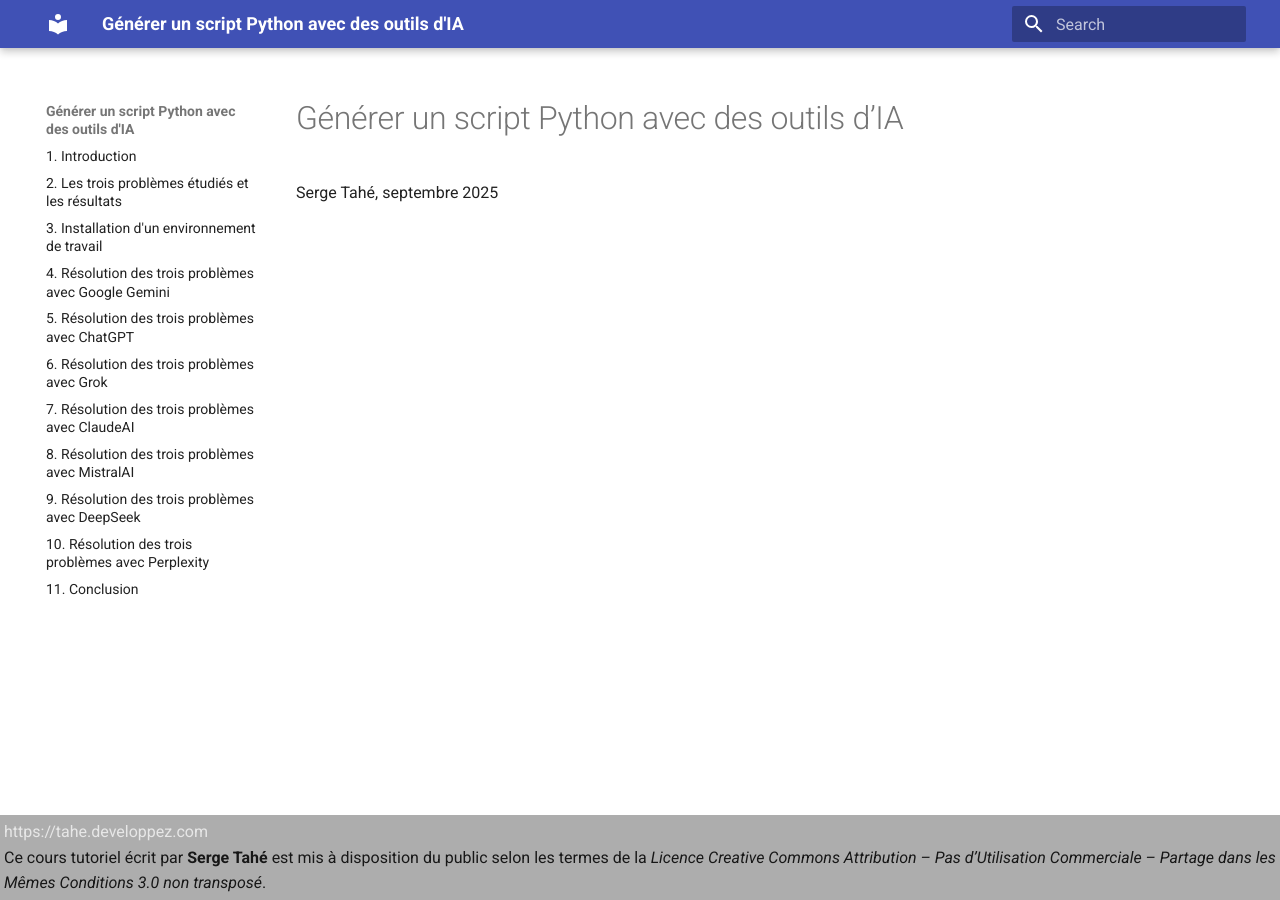
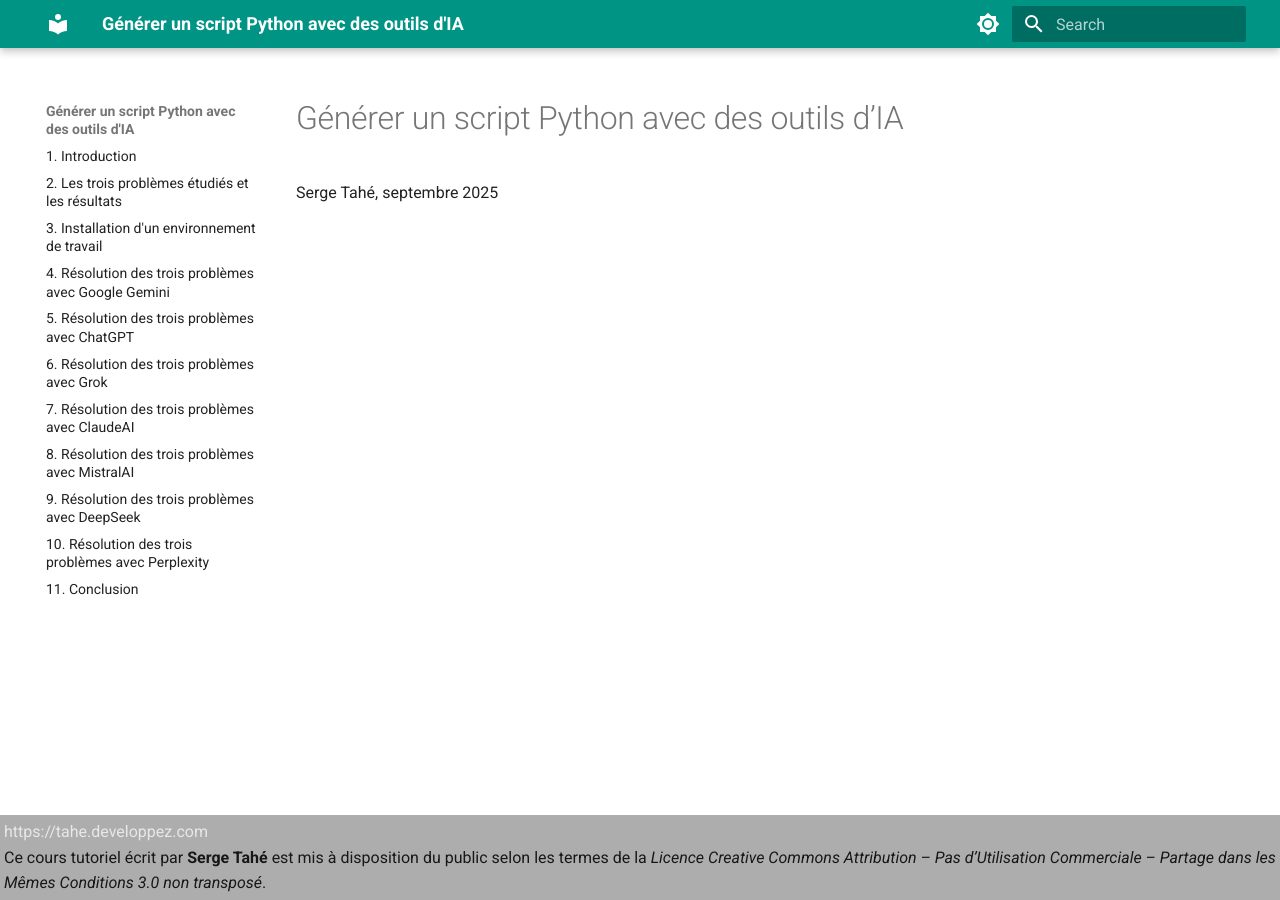
Before and after one commit to stahe/python-ia-sept-2025, an MkDocs documentation site: the page built from docs/index.md, in a window 1280 px wide. Built offline with MkDocs 1.6.1 and Material for MkDocs 9.7.7, drawn with Linux system fonts in a browser that asks for light colours.

Commit message:
changement des couleurs du site

```diff
--- a/mkdocs.yml
+++ b/mkdocs.yml
@@ -10,6 +10,26 @@
     - navigation.indexes
     - toc.integrate
 
+  # --- COULEURS ET MODE SOMBRE ---
+  palette:
+    # Mode Clair
+    - media: "(prefers-color-scheme: light)"
+      scheme: default
+      primary: teal
+      accent: purple
+      toggle:
+        icon: material/brightness-7
+        name: Passer en mode sombre
+
+    # Mode Sombre
+    - media: "(prefers-color-scheme: dark)"
+      scheme: slate
+      primary: teal
+      accent: purple
+      toggle:
+        icon: material/brightness-4
+        name: Passer en mode clair
+
 markdown_extensions:
   - pymdownx.highlight:
       anchor_linenums: true
@@ -21,7 +41,7 @@
 extra:
   analytics:
     provider: google
-    property: G-EBZC3JVJNR  # REMETTEZ VOTRE ID ICI
+    property: G-EBZC3JVJNR  # <--- VOTRE ID ANALYTICS ICI
 
 nav:
   - "1. Introduction": Introduction.md
--- a/overrides/partials/analytics.html
+++ b/overrides/partials/analytics.html
@@ -6,9 +6,6 @@
     function gtag(){dataLayer.push(arguments);}
     gtag('js', new Date());
 
-    // CONFIGURATION PERSONNALISÉE :
-    // On force le 'page_title' à être le nom du site pour TOUTES les pages.
-    // Ainsi, GA regroupera tout sous une seule entrée.
     gtag('config', '{{ config.extra.analytics.property }}', {
         'page_title': '{{ config.site_name | replace("'", "\'") }}'
     });
```
